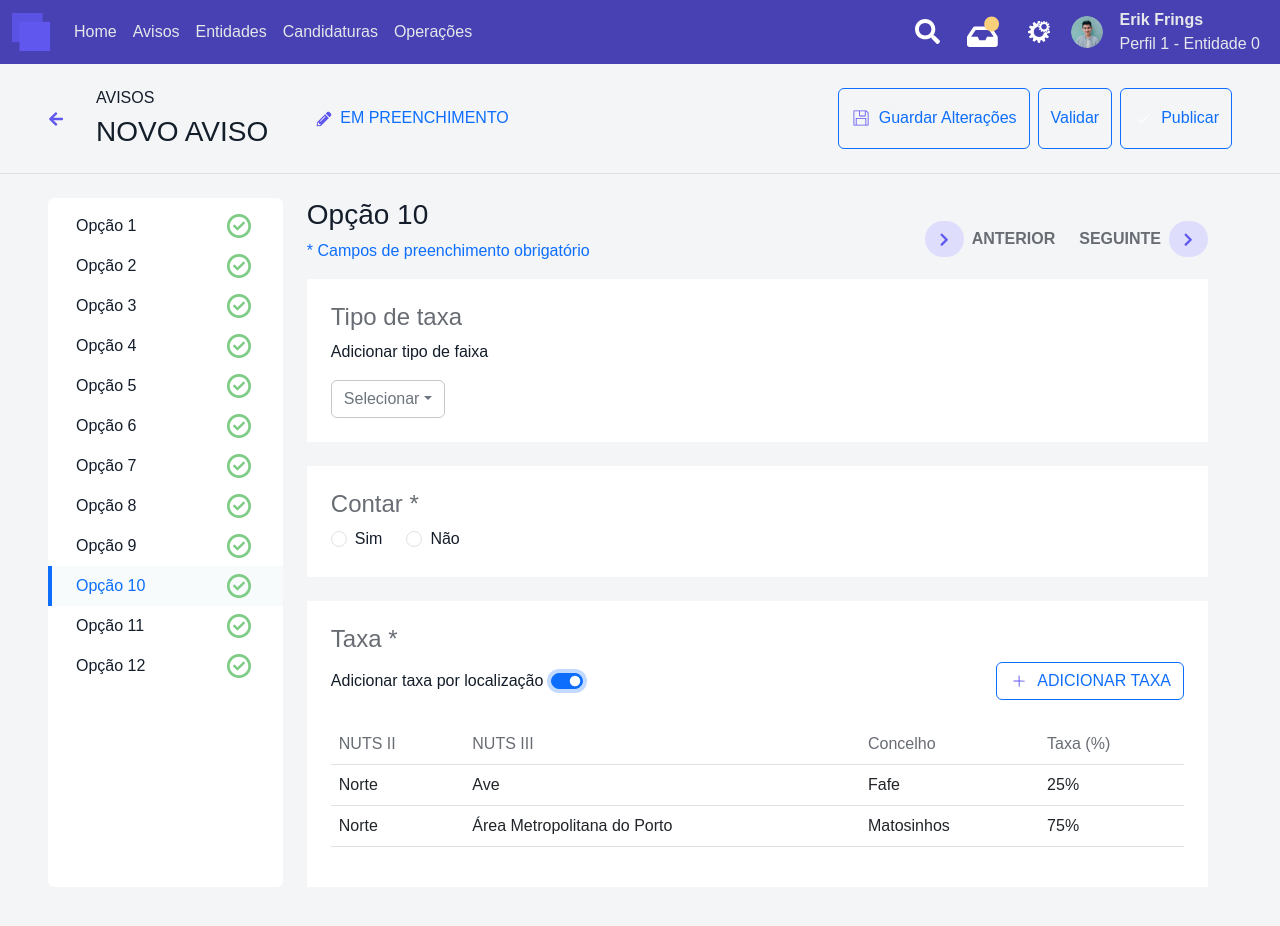
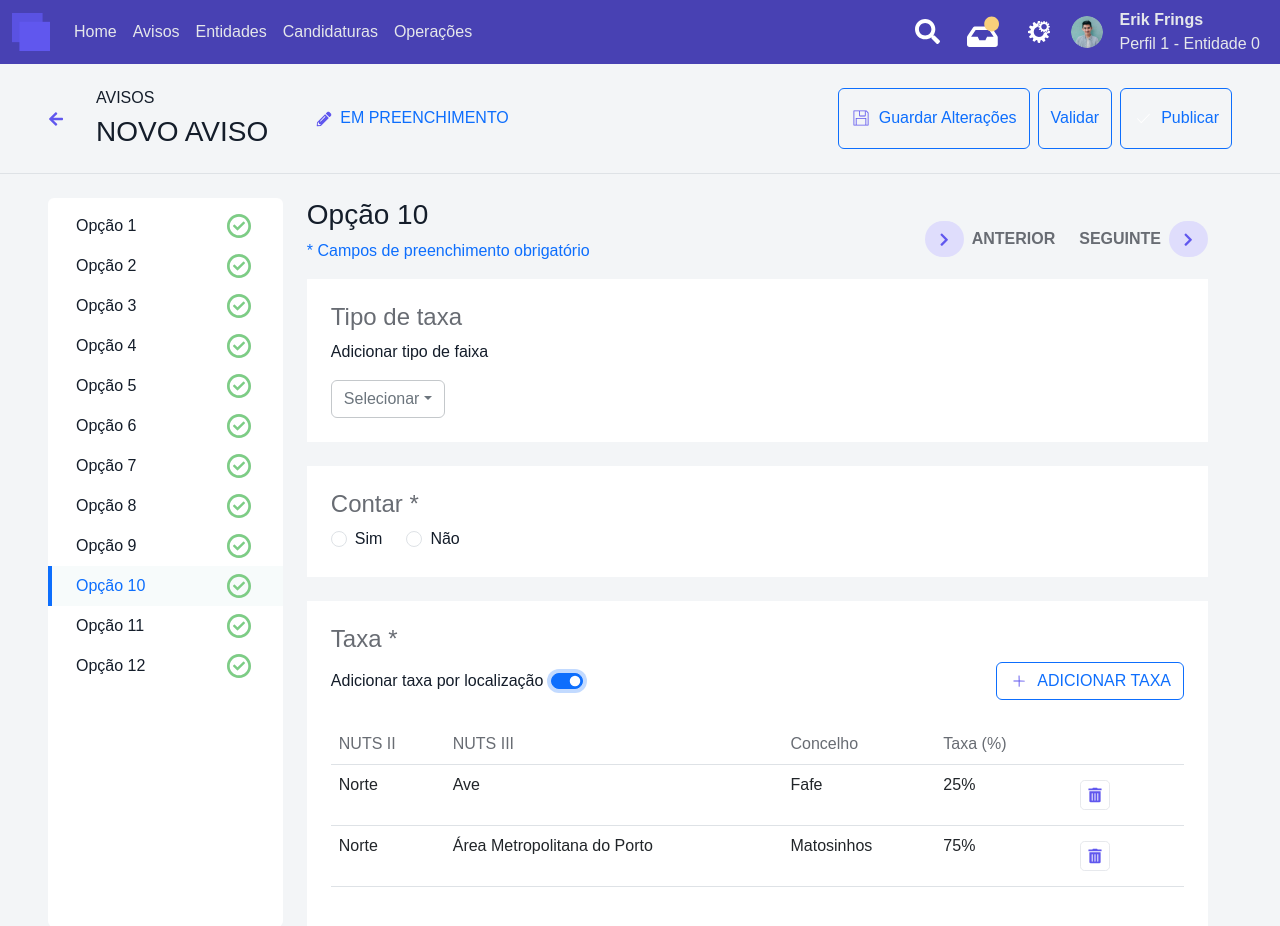
Before and after one commit to emerson-pereira/nextjs-app, a Next.js app: page /avisos/new/step-10 in a window 1280 px wide. Both pictures are taken after a click on the switch "Adicionar taxa por localização". Shown: the top 926 px of the page. Built offline with nearby package versions, Linux system fonts and the light colour scheme.

Commit message:
add delete action to table

```diff
--- a/app/avisos/new/step-10/page.js
+++ b/app/avisos/new/step-10/page.js
@@ -84,6 +84,7 @@ export default function FormStep10() {
             className="mt-4"
             headers={['NUTS II', 'NUTS III', 'Concelho', 'Taxa (%)']}
             rows={form.feesPerLocation}
+            deleteAction
           />
         )}
       </FormGroup>
--- a/components/DataTable.js
+++ b/components/DataTable.js
@@ -1,9 +1,36 @@
-export default function DataTable({ headers, rows, className }) {
+import Image from "next/image";
+import { useMemo } from "react";
+
+function DeleteRowButton() {
+  return (
+    <button type="button" className="btn">
+      <Image
+        className="me-2"
+        src="/trash-bin.svg"
+        width={30}
+        height={30}
+        alt="Delete"
+      />
+    </button>
+  )
+}
+
+export default function DataTable({ headers, rows, deleteAction, className }) {
+  const headersComputed = useMemo(() => {
+    if (!deleteAction) return headers;
+    return [...headers, ''];
+  }, [headers, deleteAction]);
+
+  const rowsComputed = useMemo(() => {
+    if (!deleteAction) return rows;
+    return rows.map((row) => [...row, { deleteAction: true }]);
+  }, [rows, deleteAction]);
+
   return (
     <table className={`table ${className}`}>
       <thead>
         <tr>
-          {headers.map((header) => (
+          {headersComputed.map((header) => (
             <th
               className="text-secondary fw-light"
               scope="col"
@@ -15,13 +42,15 @@ export default function DataTable({ headers, rows, className }) {
         </tr>
       </thead>
       <tbody>
-        {rows?.map((row) => (
-          <tr key={row.toString()}>
-            {row?.map((data) => (
-              <td className="text-body" key={data}>
-                {data}
-              </td>
-            ))}
+        {rowsComputed?.map((row, rowIndex) => (
+          <tr key={`row-${rowIndex}`}>
+            {row?.map((data) => {
+              return (
+                <td className="text-body" key={data}>
+                  {data.deleteAction ? <DeleteRowButton /> : data}
+                </td>
+              )
+            })}
           </tr>
         ))}
       </tbody>
```
Also changed, not shown: public/trash-bin.svg (added).
